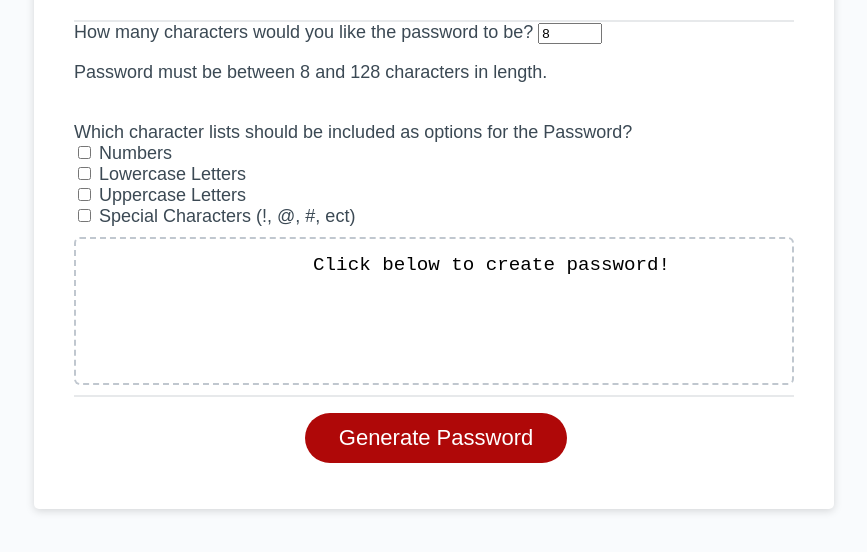
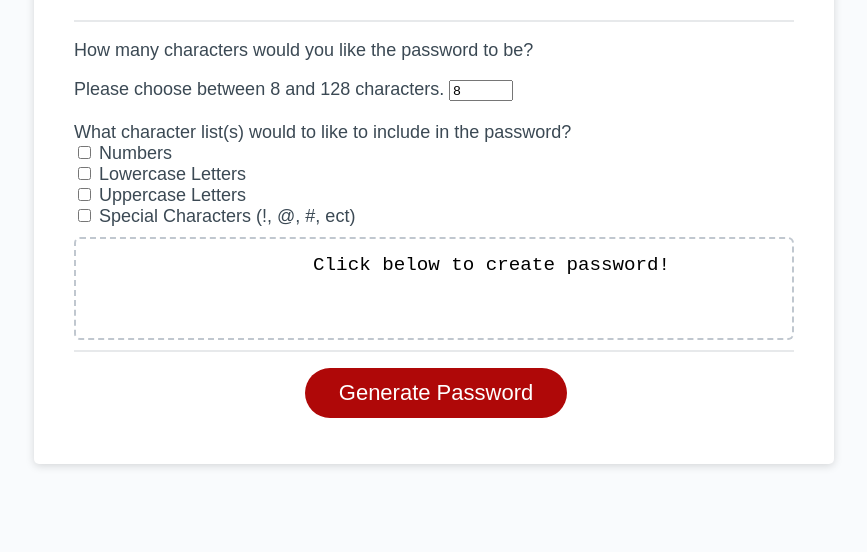
Before and after one commit to sergiogomez100000/Password-Generator, a plain HTML site: page index.html in a window 1280 px wide. Shown: the part 216-768 px from the top of the page, without its empty margins (206-1073 px from the left). Drawn offline with Linux system fonts and the light colour scheme.

Commit message:
rewriting js

```diff
--- a/assets/style.css
+++ b/assets/style.css
@@ -107,7 +107,7 @@ button[disabled] {
   padding-top: 15px;
   padding-left: 15px;
   padding-right: 15px;
-  padding-bottom: 85px;
+  padding-bottom: 40px;
   font-size: 1.2rem;
   text-align: center;
   margin-top: 10px;
--- a/index.html
+++ b/index.html
@@ -17,13 +17,16 @@
           <h2>Generate a Password</h2>
         </div>
         <div>
-          <label for="length">How many characters would you like the password to be?</label>
+          <p>How many characters would you like the password to be?</p>
+          <label for="length">Please choose between 8 and 128 characters.</label>
+
           <input type="number" id="length" min="8" max="128" value="8">
-          <p>Password must be between 8 and 128 characters in length.</p>
+
+
         </div>
         <br>
         <div>
-          Which character lists should be included as options for the Password?
+          What character list(s) would to like to include in the password?
         </div>
         <div>
           <input type="checkbox" id="num"/>
```
Also changed, not shown: assets/script.js (+3 -5 lines).
